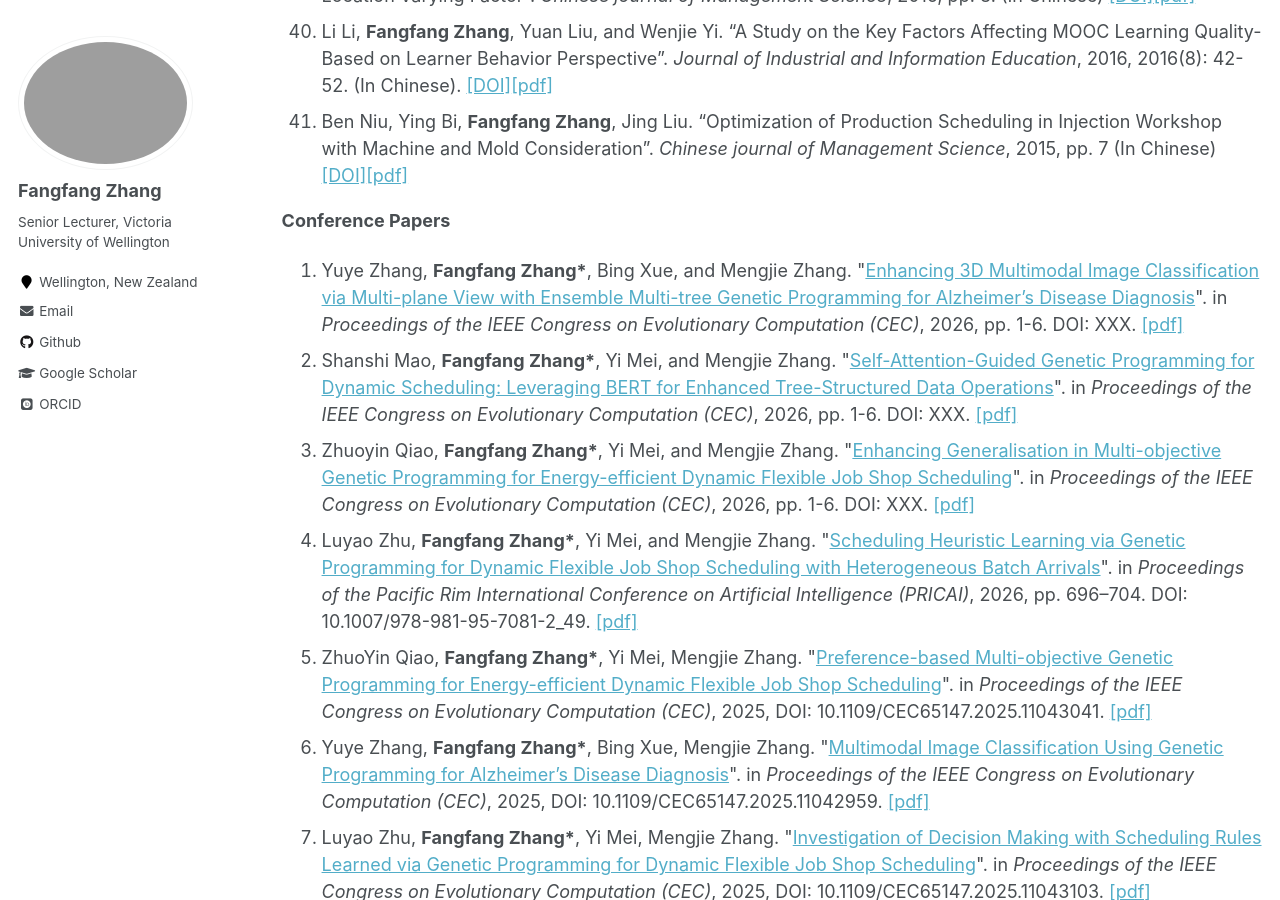
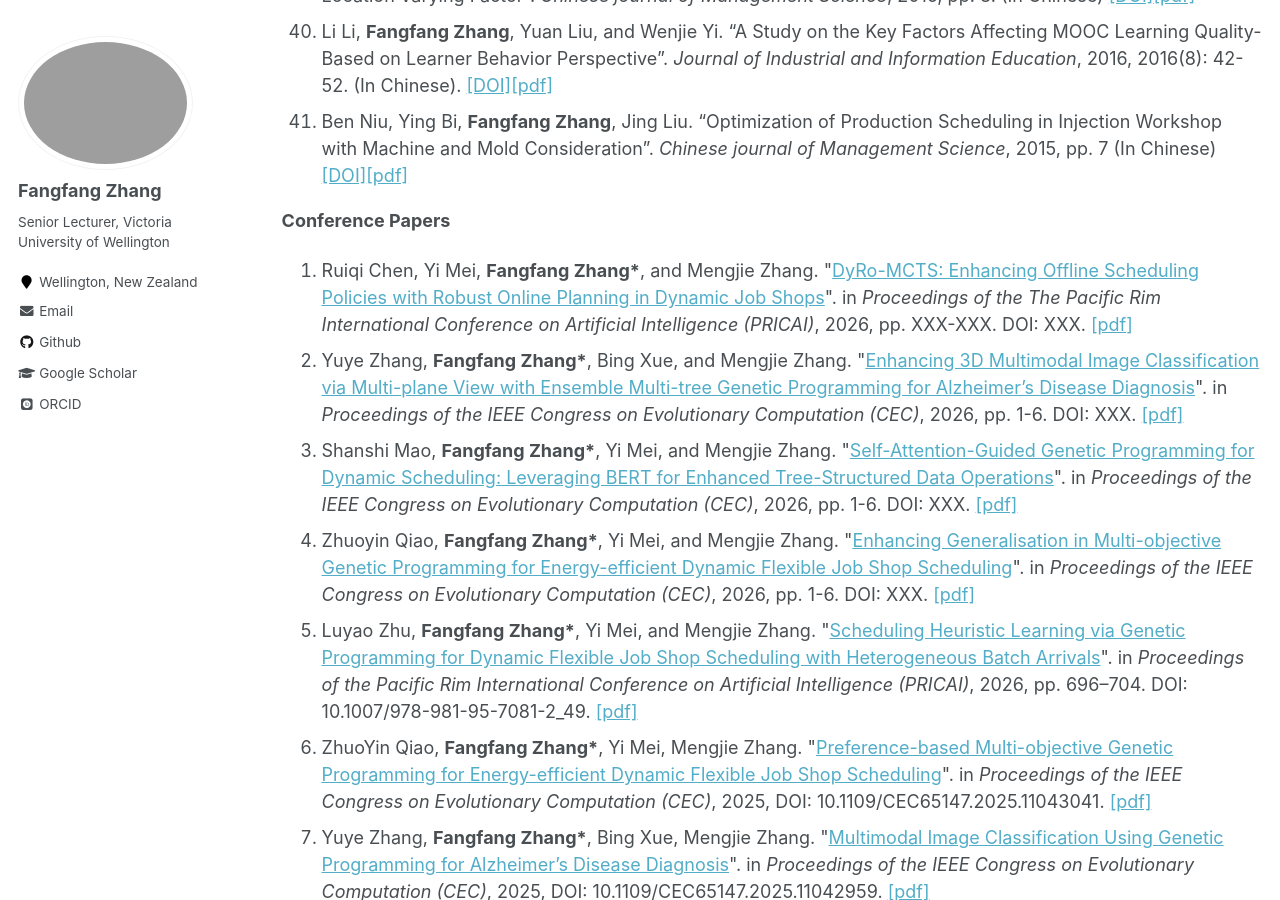
Before and after one commit to fangfang-zhang/fangfang-zhang.github.io, a Jekyll site: the page built from _pages/publications.md, in a window 1280 px wide and 900 px high, scrolled down 4018 px. Built offline with Jekyll 4.4.1, drawn with Linux system fonts in a browser that asks for light colours; some web fonts are replaced.

Commit message:
procai-rocky

```diff
--- a/_pages/publications.md
+++ b/_pages/publications.md
@@ -55,6 +55,7 @@ author_profile: true
 
 **Conference Papers**
 <ol>
+<li>Ruiqi Chen, Yi Mei, <b>Fangfang Zhang*</b>, and Mengjie Zhang. "<a target="_blank" href="">DyRo-MCTS: Enhancing Offline Scheduling Policies with Robust Online Planning in Dynamic Job Shops</a>". in <i> Proceedings of the The Pacific Rim International Conference on Artificial Intelligence (PRICAI)</i>, 2026, pp. XXX-XXX. DOI: XXX. <a target="_blank" href="">[pdf]</a></li>
 <li>Yuye Zhang, <b>Fangfang Zhang*</b>, Bing Xue, and Mengjie Zhang. "<a target="_blank" href="https://linklings.s3.amazonaws.com/organizations/WCCI/wcci2026/submissions/stype102/reEsJ-cec_pap304s2.pdf">Enhancing 3D Multimodal Image Classification via Multi-plane View with Ensemble Multi-tree Genetic Programming for Alzheimer’s Disease Diagnosis</a>". in <i> Proceedings of the IEEE Congress on Evolutionary Computation (CEC)</i>, 2026, pp. 1-6. DOI: XXX. <a target="_blank" href="https://github.com/fangfang-zhang/fangfang-zhang.github.io/blob/main/files/2026-yuye-CEC.pdf">[pdf]</a></li>
 <li>Shanshi Mao, <b>Fangfang Zhang*</b>, Yi Mei, and Mengjie Zhang. "<a target="_blank" href="https://linklings.s3.amazonaws.com/organizations/WCCI/wcci2026/submissions/stype102/qYmnN-cec_pap269s2.pdf">Self-Attention-Guided Genetic Programming for Dynamic Scheduling: Leveraging BERT for Enhanced Tree-Structured Data Operations</a>". in <i> Proceedings of the IEEE Congress on Evolutionary Computation (CEC)</i>, 2026, pp. 1-6. DOI: XXX. <a target="_blank" href="https://github.com/fangfang-zhang/fangfang-zhang.github.io/blob/main/files/2026-Shanshi-CEC.pdf">[pdf]</a></li>
 <li>Zhuoyin Qiao, <b>Fangfang Zhang*</b>, Yi Mei, and Mengjie Zhang. "<a target="_blank" href="https://linklings.s3.amazonaws.com/organizations/WCCI/wcci2026/submissions/stype102/QtDah-cec_pap178s2.pdf">Enhancing Generalisation in Multi-objective Genetic Programming for Energy-efficient Dynamic Flexible Job Shop Scheduling</a>". in <i> Proceedings of the IEEE Congress on Evolutionary Computation (CEC)</i>, 2026, pp. 1-6. DOI: XXX. <a target="_blank" href="https://github.com/fangfang-zhang/fangfang-zhang.github.io/blob/main/files/2026-zhuoyin-CEC.pdf">[pdf]</a></li>
```
Also changed, not shown: 1 other file.
